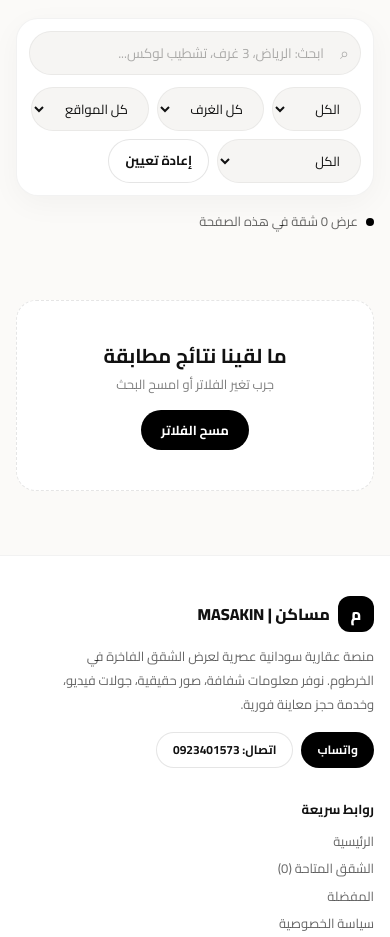
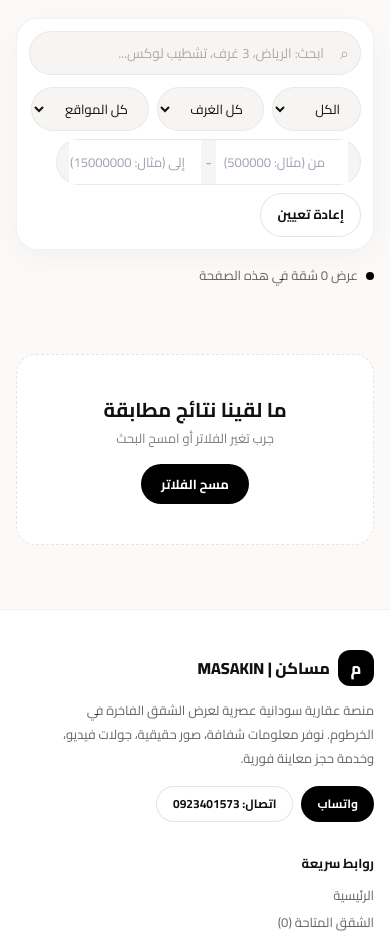
Before and after one commit to awabmkhtar1-netizen/mx, a plain HTML site: page index.html in a window 390 px wide. Shown: the part 900-1837 px from the top of the page. Drawn offline with nearby package versions, Linux system fonts and the light colour scheme; no server answers.

Commit message:
Update index.html

```diff
--- a/index.html
+++ b/index.html
@@ -130,6 +130,8 @@
       const [imgIdx, setImgIdx] = useState(0);
       const [loading, setLoading] = useState(true);
             const [currentPage, setCurrentPage] = useState(1);
+                const [minPrice, setMinPrice] = useState("");
+      const [maxPrice, setMaxPrice] = useState("");
       const [totalPages, setTotalPages] = useState(1);
 const [apartments, setApartments] = useState([]);
       // ✅ حالة المستخدم والمفضلة والواجهة
@@ -160,7 +162,11 @@ const [apartments, setApartments] = useState([]);
       }, [user]);
       useEffect(function () {
         setLoading(true);
-        fetch("/api/properties?page=" + currentPage + "&limit=12")
+               let fetchUrl = "/api/properties?page=" + currentPage + "&limit=12";
+        if (minPrice) fetchUrl += "&minPrice=" + minPrice;
+        if (maxPrice) fetchUrl += "&maxPrice=" + maxPrice;
+
+        fetch(fetchUrl)
           .then(function(res) { return res.json(); })
           .then(function(data) {
              if (data.data) {
@@ -476,8 +482,25 @@ const TOTAL = apartments.length;
               ROOMS_OPTIONS.map(function (o) { return h("option", { key: o, value: o }, o === "الكل" ? "كل الغرف" : o + " غرف"); })),
             h("select", { key: "di", value: district, onChange: function (e) { setDistrict(e.target.value); }, "aria-label": "الموقع", className: "h-11 rounded-full bg-[#f6f5f3] border border-black/5 px-4 text-[13px] font-medium outline-none" },
               [h("option", { key: "all", value: "الكل" }, "كل المواقع")].concat(DISTRICTS.map(function (d) { return h("option", { key: d, value: d }, d); }))),
-            h("select", { key: "pr", value: price, onChange: function (e) { setPrice(e.target.value); }, "aria-label": "السعر", className: "h-11 rounded-full bg-[#f6f5f3] border border-black/5 px-4 text-[13px] font-medium outline-none md:hidden" },
-              PRICE_OPTIONS.map(function (o) { return h("option", { key: o, value: o }, o); })),
+                       h("div", { key: "prices", className: "flex items-center gap-1 bg-[#f6f5f3] rounded-full px-3 border border-black/5" }, [
+              h("input", {
+                type: "number",
+                placeholder: "من (مثال: 500000)",
+                value: minPrice,
+                onChange: function(e){ setMinPrice(e.target.value); setCurrentPage(1); },
+                className: "w-28 h-11 bg-transparent outline-none text-[13px] font-medium text-center",
+                dir: "ltr"
+              }),
+              h("span", { className: "text-black/30" }, "-"),
+              h("input", {
+                type: "number",
+                placeholder: "إلى (مثال: 15000000)",
+                value: maxPrice,
+                onChange: function(e){ setMaxPrice(e.target.value); setCurrentPage(1); },
+                className: "w-28 h-11 bg-transparent outline-none text-[13px] font-medium text-center",
+                dir: "ltr"
+              })
+            ]),
             h("button", { key: "reset", onClick: resetAll, className: "h-11 px-4 rounded-full border border-black/10 bg-white text-[13px] font-bold hover:bg-black hover:text-white transition" }, "إعادة تعيين")
           ])
         ]),
```
